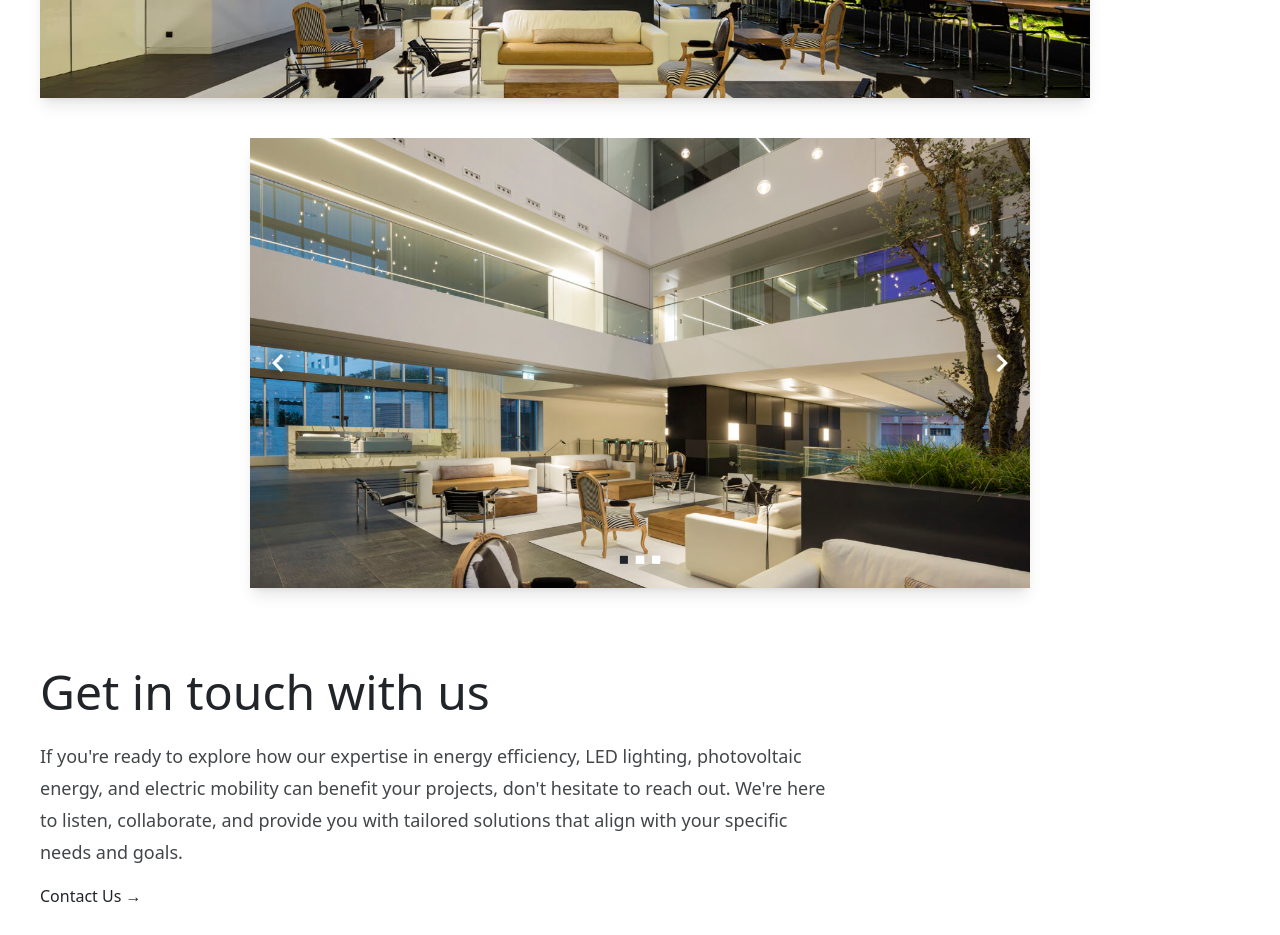
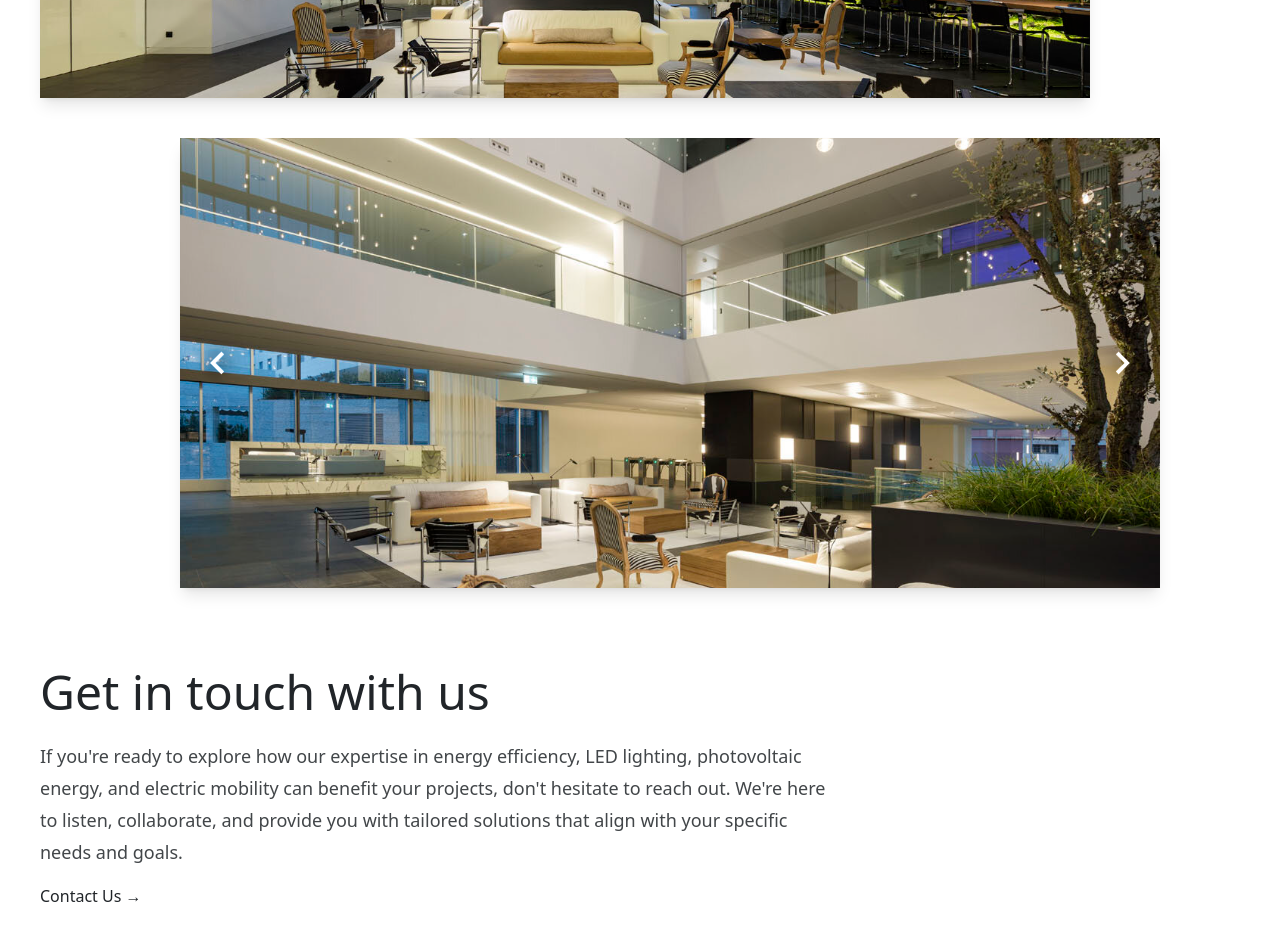
Before and after one commit to Fa1zan141/OaklandTask, a React (Vite) app: page /portfolio-article in a window 1280 px wide. Shown: the part 1960-2895 px from the top of the page. Built offline with nearby package versions, Linux system fonts and the light colour scheme.

Commit message:
Changes Done

```diff
--- a/src/pages/PortfolioArticle.jsx
+++ b/src/pages/PortfolioArticle.jsx
@@ -55,9 +55,9 @@ function PortfolioArticle() {
     </div>
 
     {/* Right Image - Smaller */}
-    <div className="flex justify-around">
+    <div className="flex justify-end lg:mr-20">
         <img
-        className="w-full max-w-[780px] h-auto md:h-[450px] object-cover shadow-lg"
+        className="w-full max-w-[980px] h-auto md:h-[450px] object-cover shadow-lg"
         src="/ArticleImage.svg"
         alt="Article Image"
         />
```
